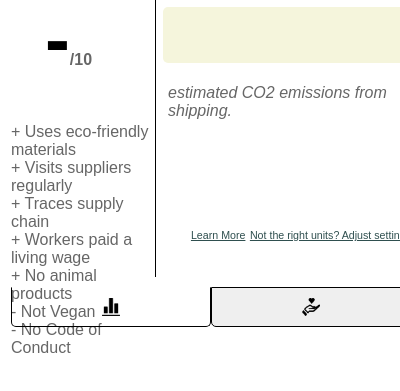
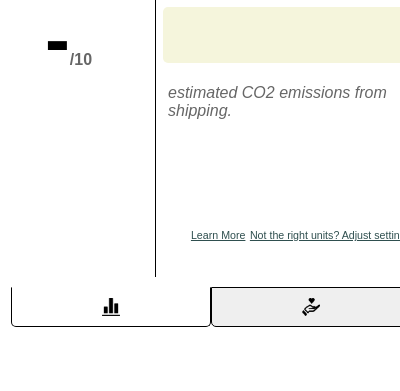
Before and after one commit to khuranaradhika/disect, a browser extension: page client/popup/popup.html in a window 400 px wide. Shown: the part 95-486 px from the top of the page. Drawn offline with Linux system fonts and the light colour scheme.

Commit message:
Removed hardcoded company causes listing

```diff
--- a/client/popup/popup.html
+++ b/client/popup/popup.html
@@ -23,15 +23,6 @@
           </div>
           <span class="ethic-rater-remarks" id="ethic-rater-remarks-id"></span>
         </div>
-        <ul class="maintab-left-list">
-          <li>+ Uses eco-friendly materials</li>
-          <li>+ Visits suppliers regularly</li>
-          <li>+ Traces supply chain</li>
-          <li>+ Workers paid a living wage</li>
-          <li>+ No animal products</li>
-          <li>- Not Vegan</li>
-          <li>- No Code of Conduct</li>
-        </ul>
       </div>
       <div class="maintab-right">
         <div class="co2-units-display" id="co2-units-display-id"></div>
```
